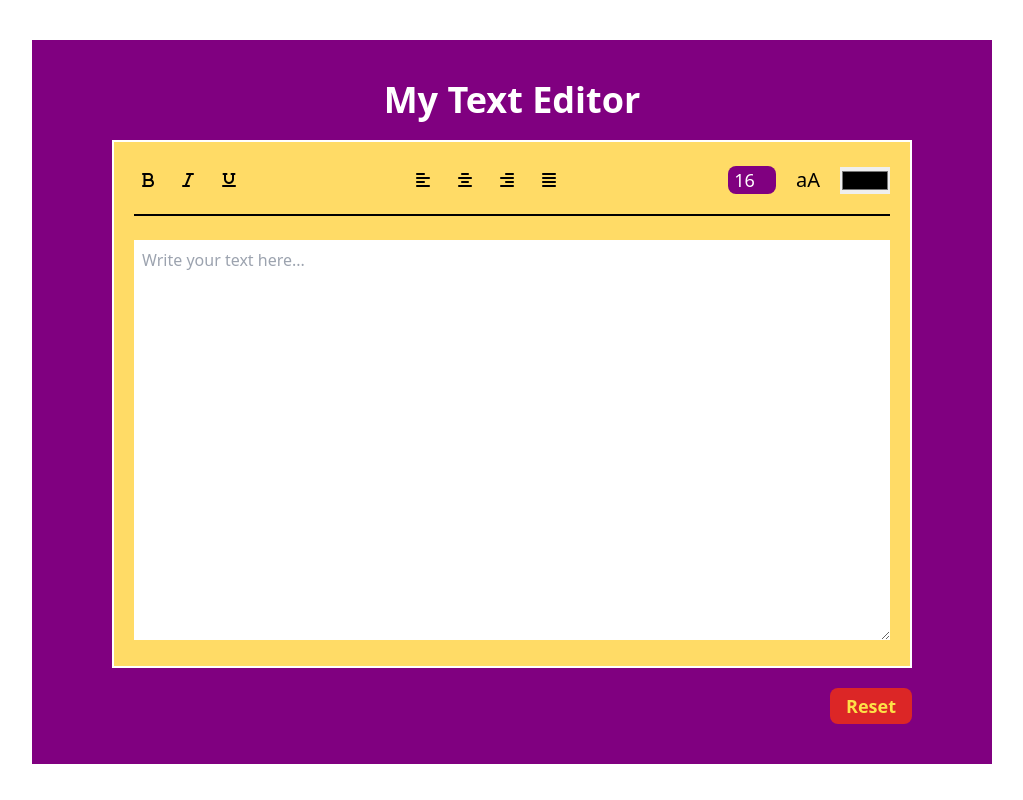
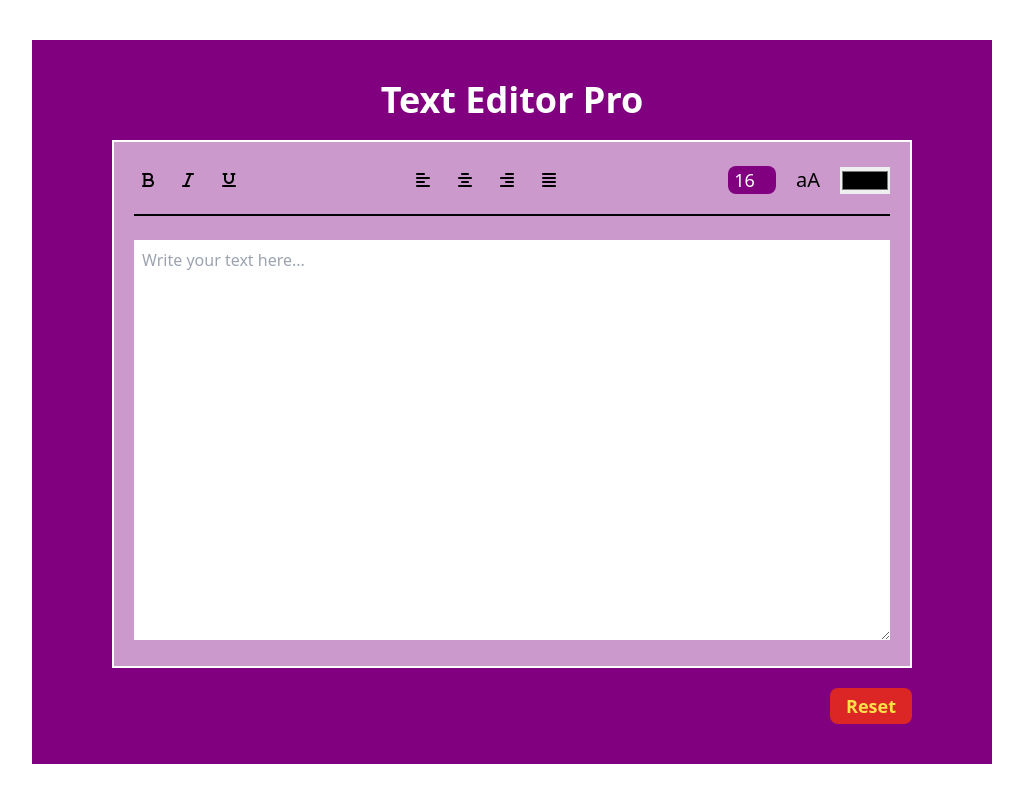
Before and after one commit to MrColonThree/text-editor, a plain HTML site: page index.html in a window 1280 px wide. Shown: the whole page, without its empty margins (128-1151 px from the left). Drawn offline with nearby package versions, Linux system fonts and the light colour scheme.

```diff
--- a/index.html
+++ b/index.html
@@ -19,10 +19,10 @@
       class="w-full md:w-3/4 mx-auto bg-[#800080] mt-10 px-10 md:px-20 py-10"
     >
       <h1 class="text-4xl font-semibold text-center text-white mb-5">
-        My Text Editor
+        Text Editor Pro
       </h1>
       <div class="bg-white">
-        <div class="bg-[#FFC300] bg-opacity-60 p-5 border-2 border-white">
+        <div class="bg-[#800080] bg-opacity-40 p-5 border-2 border-white">
           <div
             class="flex flex-col md:flex-row flex-wrap justify-center lg:justify-between items-center mb-6 pb-4 border-b-2 border-black gap-3"
           >
```
Also changed, not shown: 1 other file.
